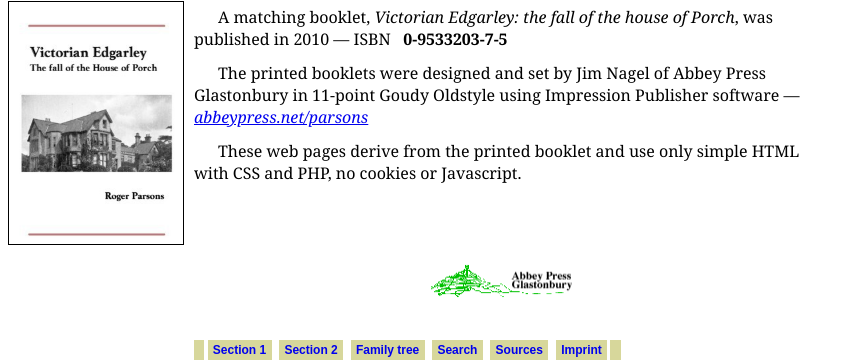
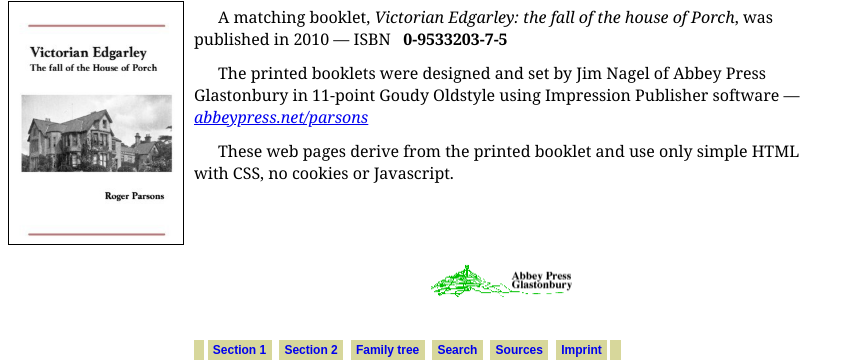
Before and after one commit to tremby/porch-books, a PHP site: page /montie/imprint in a window 1280 px wide. Shown: the part 1014-1378 px from the top of the page, without its empty margins (0-855 px from the left). Run offline with PHP 8.4, Linux system fonts and the light colour scheme; some libraries are stand-ins or nearby versions.

Commit message:
Remove mention of PHP, which isn't in the distribution

```diff
--- a/src/edgarley/imprint.php
+++ b/src/edgarley/imprint.php
@@ -34,7 +34,7 @@
 
 <p>The printed booklets were designed and set by Jim Nagel in 11-point Goudy Oldstyle using Impression Publisher software &mdash; <i><a href="http://abbeypress.net/parsons">abbeypress.net/parsons</a></i></p>
 
-<p>These web pages derive from the printed booklet and use only simple HTML with CSS and PHP, no cookies or Javascript.</p>
+<p>These web pages derive from the printed booklet and use only simple HTML with CSS, no cookies or Javascript.</p>
 
 <article><br>
 <?php include '_07menu.php'; ?>
--- a/src/montie/imprint.php
+++ b/src/montie/imprint.php
@@ -41,7 +41,7 @@
 
 <p>The printed booklets were designed and set by Jim Nagel of Abbey Press Glastonbury in 11-point Goudy Oldstyle using Impression Publisher software &mdash; <i><a href="http://abbeypress.net/parsons">abbeypress.net/parsons</a></i></p>
 
-<p>These web pages derive from the printed booklet and use only simple HTML with CSS and PHP, no cookies or Javascript.</p>
+<p>These web pages derive from the printed booklet and use only simple HTML with CSS, no cookies or Javascript.</p>
 
 <br><br><br>
 <?php include '../include/APpuff.php'; ?>
```
